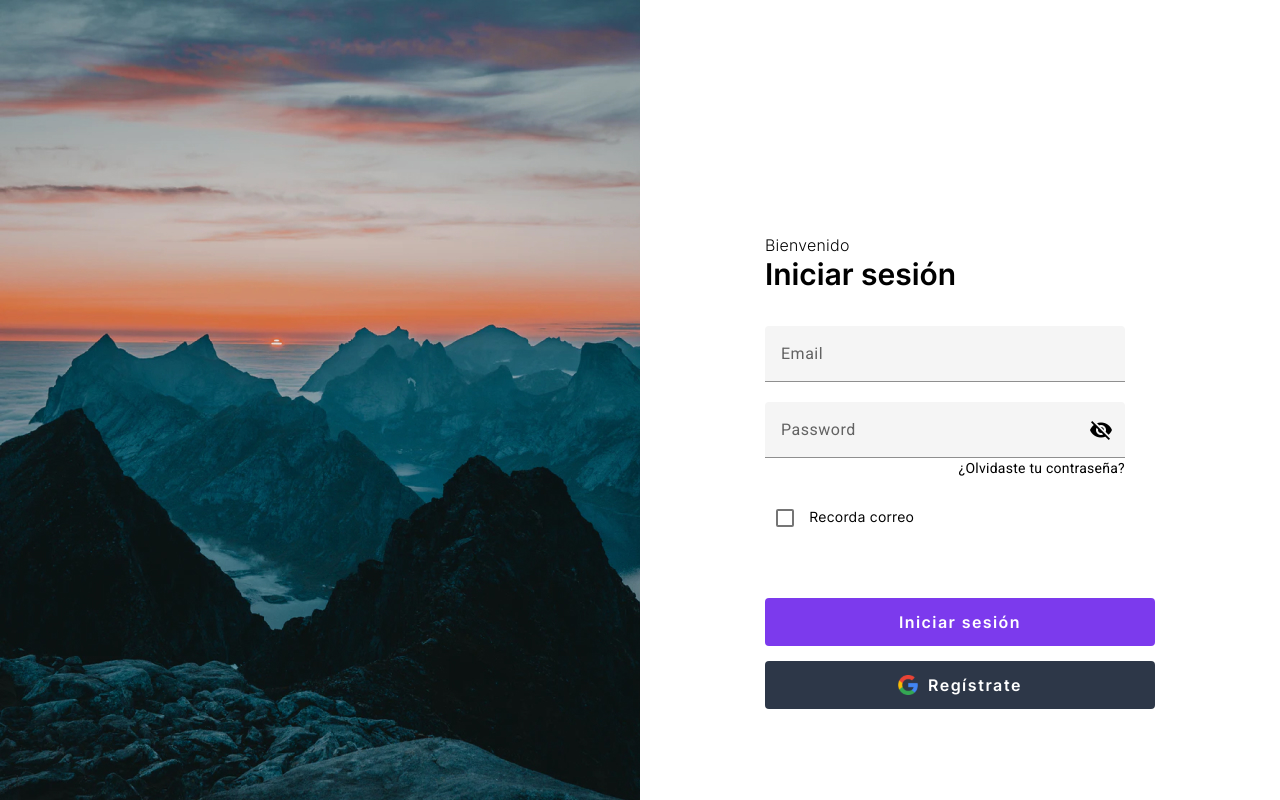
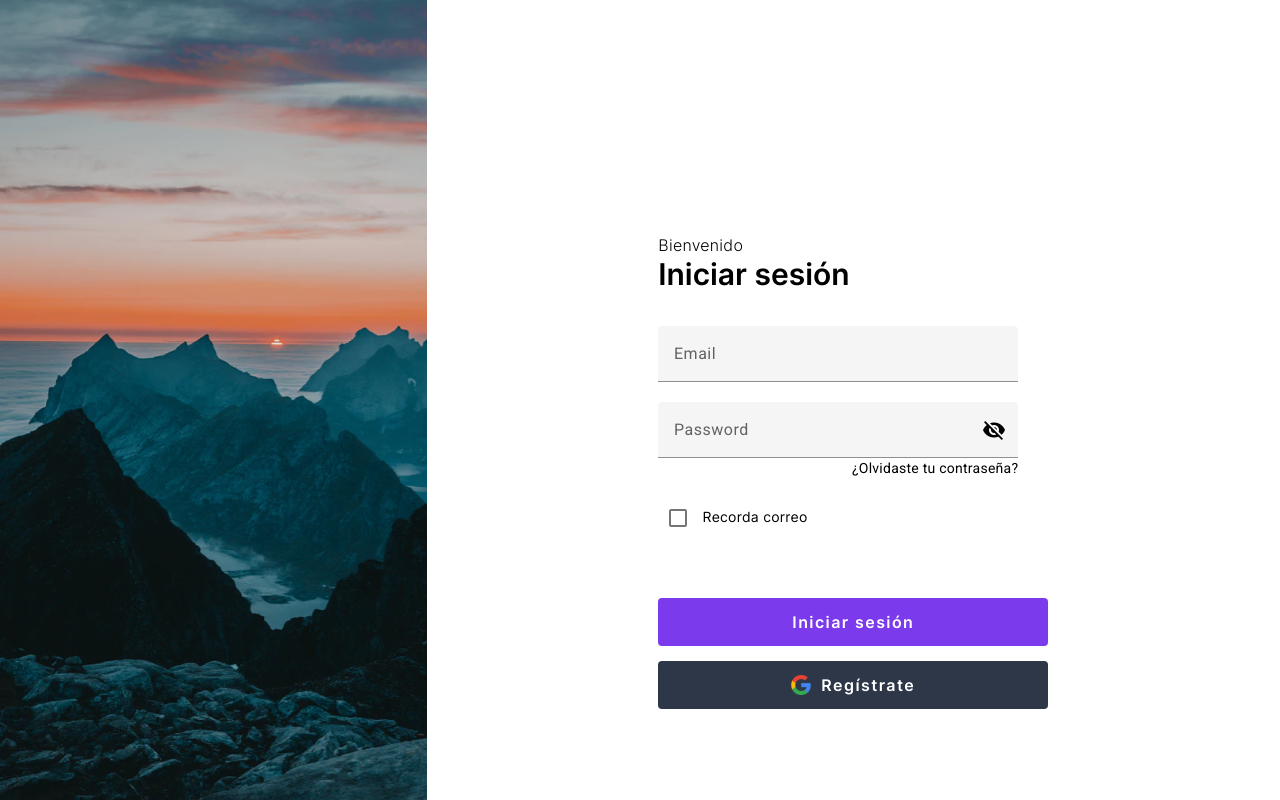
Before and after one commit to jssmy/app-bancom, an Angular app: page / in a window 1280 px wide. Both pictures are taken after a click on the button "Iniciar sesión". Built offline with nearby package versions, Linux system fonts and the light colour scheme.

Commit message:
fixed background

```diff
--- a/src/app/pages/home/commons/components/theme-presentation/theme-presentation.component.scss
+++ b/src/app/pages/home/commons/components/theme-presentation/theme-presentation.component.scss
@@ -2,10 +2,6 @@
     /* Background pattern from Toptal Subtle Patterns */
     height: 100vh;
     width: 100%;
-    background-image:
-        url("./../../../../../../assets/images/fullscreen.jpg");
-    background-repeat: repeat, repeat;
-    background-position: right, left;
     position: absolute;
     top: 0;
     left: 0;
--- a/src/app/pages/login/login.component.html
+++ b/src/app/pages/login/login.component.html
@@ -2,7 +2,7 @@
     <div class="col-md-6 col-xs-6 background">
 
     </div>
-    <div class="col-md-6 col-xs-6 login-form flex-column align-items-center">
+    <div class="col-md-6 col-xs-6 login-form flex-column align-items-center background__form">
         <div class="login-title">
             <div class="row">
                 <span class="font-inter-Light-16">Bienvenido</span>
--- a/src/app/pages/login/login.component.scss
+++ b/src/app/pages/login/login.component.scss
@@ -23,6 +23,12 @@
     height: 100vh;
 }
 
+.background__form {
+  width: 100%;
+  background-color: white;
+  height: 100vh;
+}
+
 @media (max-width: 900px) {
    .login-inputs, .login-title {
     width: 200px;
--- a/src/styles.scss
+++ b/src/styles.scss
@@ -4,9 +4,18 @@
 @import './assets/variables.scss';
 @import './assets/plugins/bootstrap/css/bootstrap.css';
 
+*, *:before, *:after {
+  box-sizing: border-box;
+}
+
 html, body { height: 100%; padding: 0px; margin: 0px;}
 
-
+body {
+  background-image: url('assets/images/fullscreen.jpg');
+  background-repeat: no-repeat;
+  background-size: cover;
+  background-position: left top;
+}
 button {
     height: 48px !important;
 }
```
